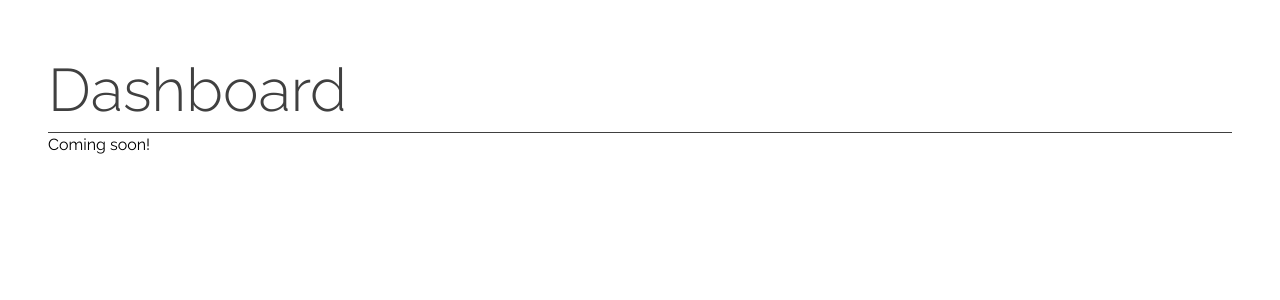
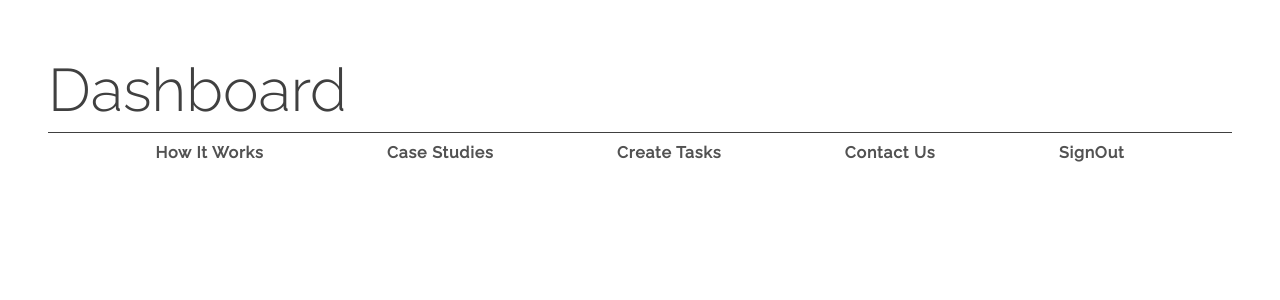
Before and after one commit to wlowrimore/earn_after_reading-v2, a Next.js app: page /dashboard in a window 1280 px wide. Shown: the top 300 px of the page. Built offline with nearby package versions, Linux system fonts and the light colour scheme; no server answers.

Commit message:
creates dashboard header component w/o functionality

```diff
--- a/src/app/dashboard/page.tsx
+++ b/src/app/dashboard/page.tsx
@@ -1,3 +1,4 @@
+import DashboardHeader from "@/components/DashboardHeader";
 import React from "react";
 
 const Dashboard = () => {
@@ -6,7 +7,7 @@ const Dashboard = () => {
       <h1 className="text-6xl font-light py-3 text-neutral-700 border-b border-neutral-700">
         Dashboard
       </h1>
-      <p>Coming soon!</p>
+      <DashboardHeader />
     </main>
   );
 };
--- /dev/null
+++ b/src/components/DashboardHeader.tsx
@@ -0,0 +1,26 @@
+import Link from "next/link";
+import React from "react";
+
+const DashboardHeader = () => {
+  return (
+    <ul className="flex items-center justify-evenly">
+      <li className="font-semibold text-neutral-600 tracking-wider py-1 px-4 rounded-full mt-1 hover:bg-neutral-600 hover:text-white transition duration-300 cursor-pointer">
+        How It Works
+      </li>
+      <li className="font-semibold text-neutral-600 tracking-wider py-1 px-4 rounded-full mt-1 hover:bg-neutral-600 hover:text-white transition duration-300 cursor-pointer">
+        Case Studies
+      </li>
+      <li className="font-semibold text-neutral-600 tracking-wider py-1 px-4 rounded-full mt-1 hover:bg-neutral-600 hover:text-white transition duration-300 cursor-pointer">
+        Create Tasks
+      </li>
+      <li className="font-semibold text-neutral-600 tracking-wider py-1 px-4 rounded-full mt-1 hover:bg-neutral-600 hover:text-white transition duration-300 cursor-pointer">
+        Contact Us
+      </li>
+      <li className="font-semibold text-neutral-600 tracking-wider py-1 px-4 rounded-full mt-1 hover:bg-neutral-600 hover:text-white transition duration-300 cursor-pointer">
+        SignOut
+      </li>
+    </ul>
+  );
+};
+
+export default DashboardHeader;
```
